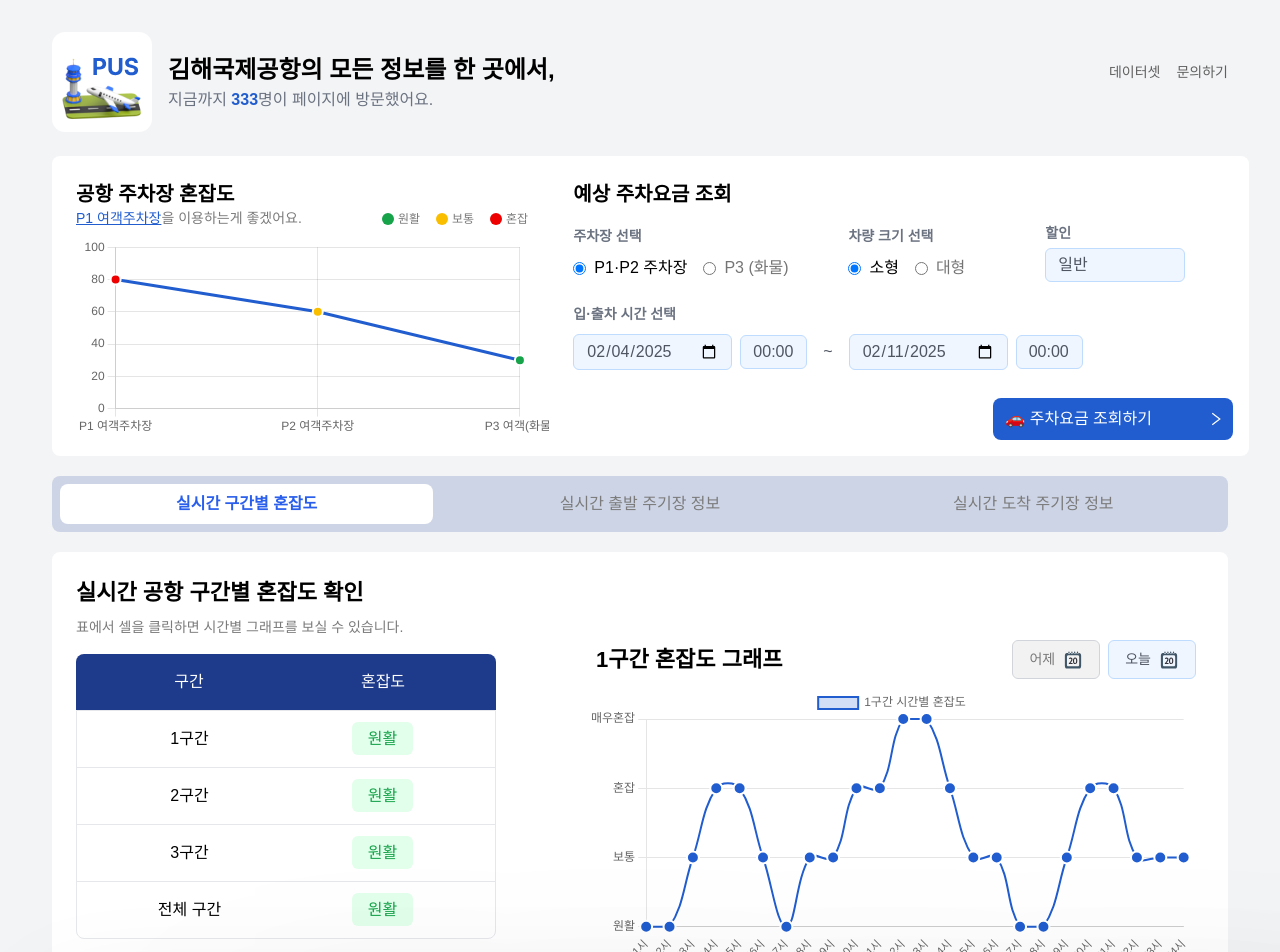
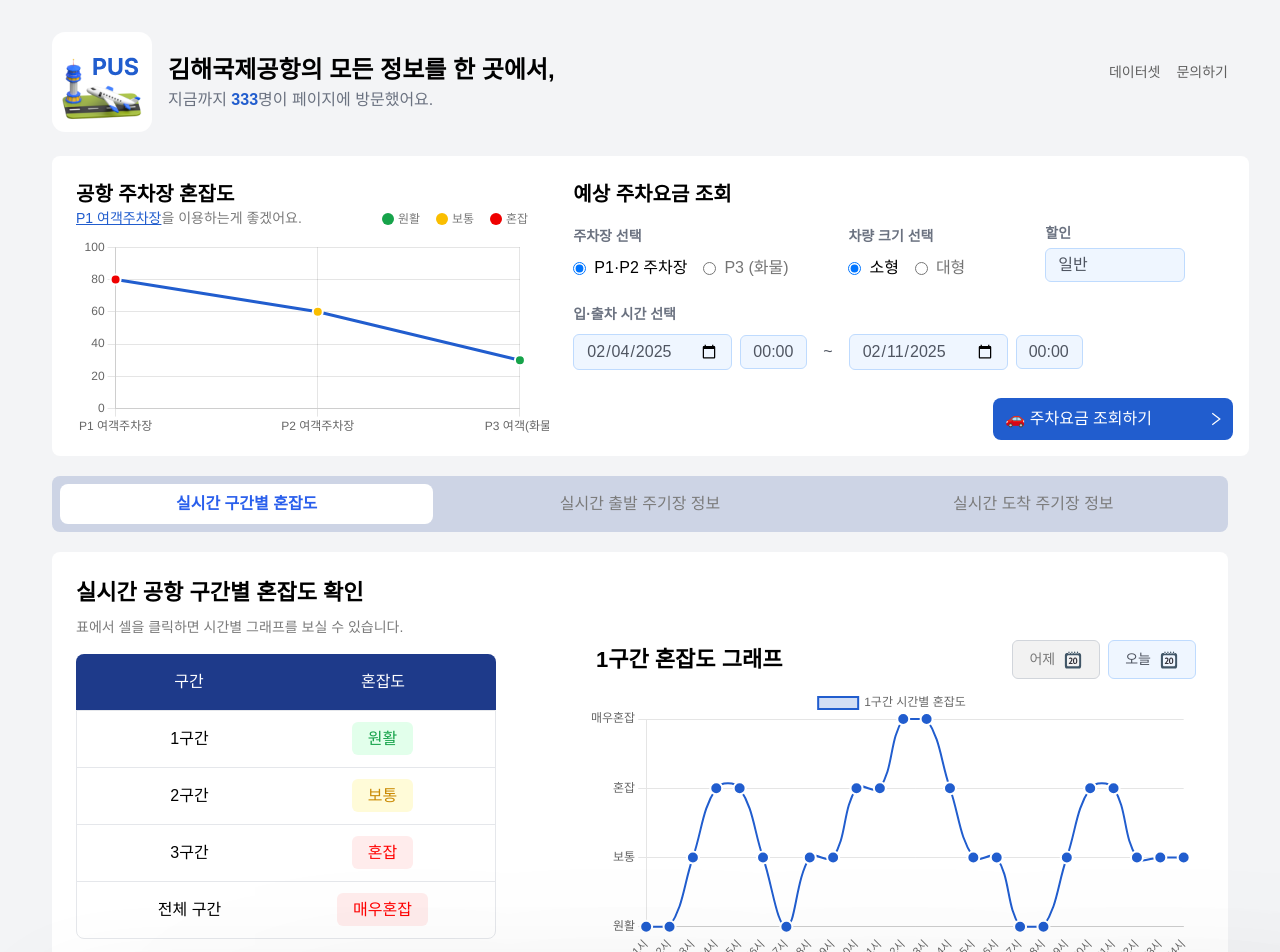
Before and after one commit to airport-pus/Client, a Next.js app: page / in a window 1280 px wide. Shown: the top 952 px of the page. Built offline with nearby package versions, Linux system fonts and the light colour scheme.

Commit message:
feat :: 보통, 혼잡, 매우 혼잡일 때 아이콘 색 추가

```diff
--- a/app/components/sectional-confusion/page.tsx
+++ b/app/components/sectional-confusion/page.tsx
@@ -15,10 +15,23 @@ type StatusData = {
   };
 };
 
+type SectionStatus = {
+  section: string;
+  status: string;
+  statusColor: string;
+};
+
 const TrafficStatus = () => {
   const message = "실시간 공항 구간별 혼잡도 확인";
   const [selectedSection, setSelectedSection] = useState("1구간");
   const [selectedDate, setSelectedDate] = useState<DateType>("오늘");
+
+  const sectionStatuses: SectionStatus[] = [
+    { section: "1구간", status: "원활", statusColor: "bg-[#E2FFEB] text-[#16A34A]" },
+    { section: "2구간", status: "보통", statusColor: "bg-[#FFFBD8] text-[#CA8A04]" },
+    { section: "3구간", status: "혼잡", statusColor: "bg-[#FFECEC] text-[#FF0000]" },
+    { section: "전체 구간", status: "매우혼잡", statusColor: "bg-[#FFECEC] text-[#FF0000]" }
+  ];
 
   const statusData: StatusData = {
     어제: {
@@ -109,12 +122,14 @@ const TrafficStatus = () => {
             <div className="font-medium">혼잡도</div>
           </div>
           <div className="border border-gray-200 rounded-b-lg">
-            {["1구간", "2구간", "3구간", "전체 구간"].map((item, index) => (
-              <div key={index} onClick={() => setSelectedSection(item)}
+            {sectionStatuses.map((sectionStatus, index) => (
+              <div key={index} onClick={() => setSelectedSection(sectionStatus.section)}
                 className="grid grid-cols-2 p-4 border-b last:border-b-0 text-center hover:bg-[#F3F3F3] transition-colors duration-200 cursor-pointer">
-                <div className="font-medium text-[#000000]">{item}</div>
+                <div className="font-medium text-[#000000]">{sectionStatus.section}</div>
                 <div>
-                  <span className={`${sizeClass} bg-[#E2FFEB] text-[#16A34A]`}>원활</span>
+                  <span className={`${sizeClass} ${sectionStatus.statusColor}`}>
+                    {sectionStatus.status}
+                  </span>
                 </div>
               </div>
             ))}
```
